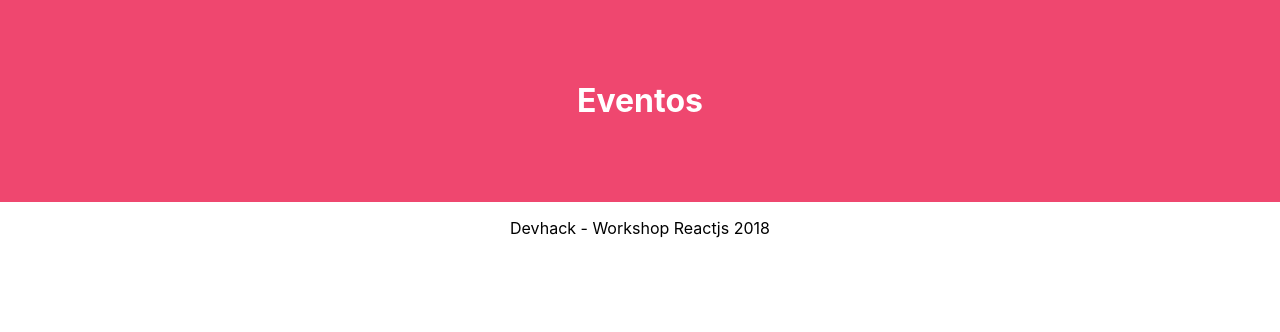
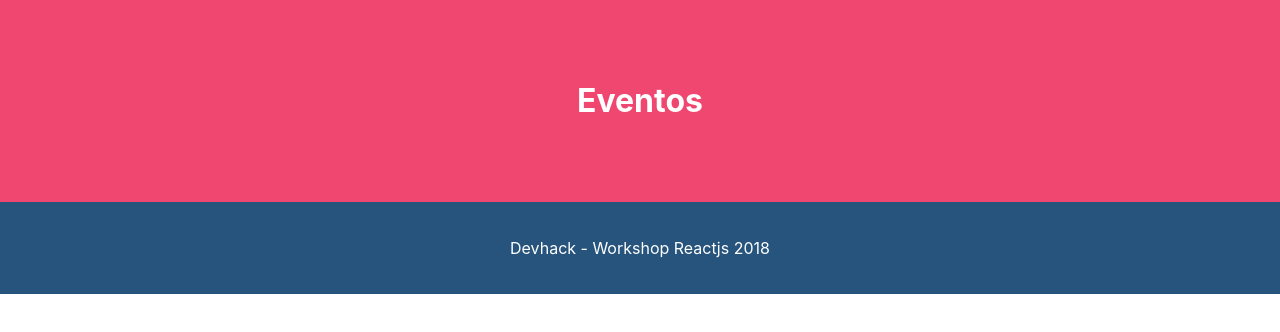
Before and after one commit to bacabange/eventbrite-react, a React (Create React App) app: page / in a window 1280 px wide. Shown: the top 332 px of the page. Built offline with nearby package versions, Linux system fonts and the light colour scheme.

Commit message:
Instalación sass, Crear archivos sass y module.scss para manejo de estilos

```diff
--- a/package.json
+++ b/package.json
@@ -3,6 +3,7 @@
   "version": "0.1.0",
   "private": true,
   "dependencies": {
+    "node-sass": "^4.9.4",
     "react": "^16.6.0",
     "react-dom": "^16.6.0",
     "react-scripts": "2.0.5"
--- a/src/components/Footer/Footer.js
+++ b/src/components/Footer/Footer.js
@@ -1,11 +1,10 @@
 import React from 'react';
+import styles from './Footer.module.scss';
 
-// Dumb component / Componente de presentación
-// No tiene estado
 const Footer = () => {
   return (
-    <footer>
-      <p>Devhack - Workshop Reactjs 2018</p>
+    <footer className={styles.container}>
+      <p className={styles.title}>Devhack - Workshop Reactjs 2018</p>
     </footer>
   );
 };
--- /dev/null
+++ b/src/components/Footer/Footer.module.scss
@@ -0,0 +1,11 @@
+@import '../../sass/shared.scss';
+
+.container {
+    background: $color-blue-dark;
+    padding: 20px 0;
+    text-align: center;
+}
+
+.title {
+    color: $color-white;
+}
--- a/src/components/Header/Header.css
+++ /dev/null
@@ -1,9 +0,0 @@
-header {
-    background: #EF476F;
-    padding: 60px 0;
-    text-align: center;
-}
-
-h1 {
-    color: white;
-}
--- a/src/components/Header/Header.js
+++ b/src/components/Header/Header.js
@@ -1,12 +1,12 @@
 import React from 'react';
-import './Header.css';
+import styles from './Header.module.scss';
 
 // Dumb component / Componente de presentación
 // No tiene estado
 const Header = () => {
   return (
-    <header>
-      <h1>Eventos</h1>
+    <header className={styles.container}>
+      <h1 className={styles.title}>Eventos</h1>
     </header>
   );
 };
--- /dev/null
+++ b/src/components/Header/Header.module.scss
@@ -0,0 +1,11 @@
+@import '../../sass/shared.scss';
+
+.container {
+    background: $primary-color;
+    padding: 60px 0;
+    text-align: center;
+}
+
+.title {
+    color: $color-white;
+}
--- /dev/null
+++ b/src/sass/_colors.scss
@@ -0,0 +1,6 @@
+$primary-color: #EF476F;
+$color-blue-dark: #26547C;
+$color-green: #06D6A0;
+$color-white-gray: #F4F4F8;
+$color-white: #FFFFFF;
+$color-gray: #4A4A4A;
--- /dev/null
+++ b/src/sass/shared.scss
@@ -0,0 +1 @@
+@import './colors';
```
Also changed, not shown: src/components/Footer/Footer.css (deleted), 1 other file (tests, documents, lock files or other folders).
